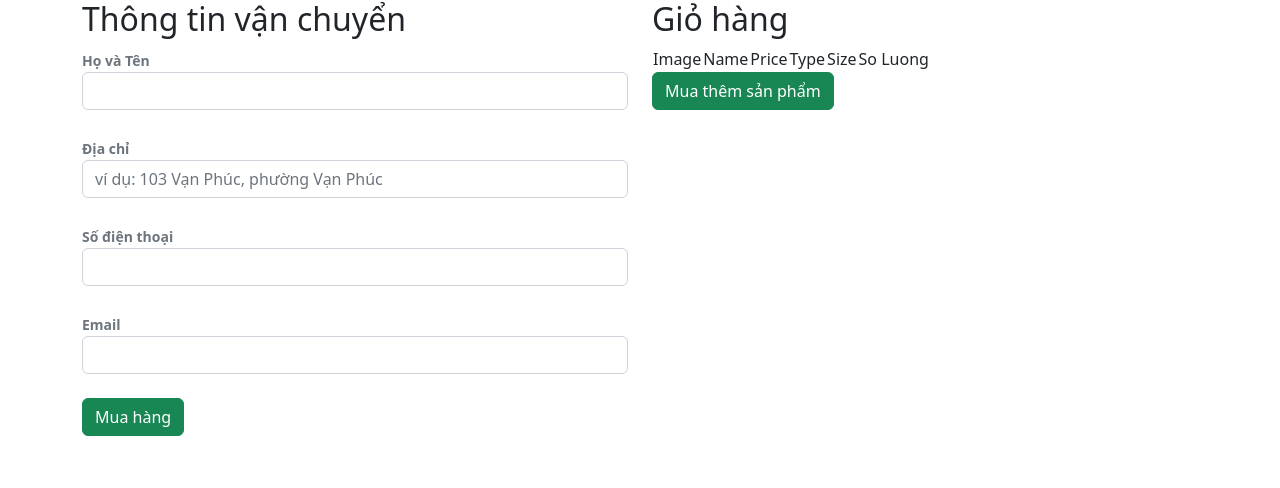
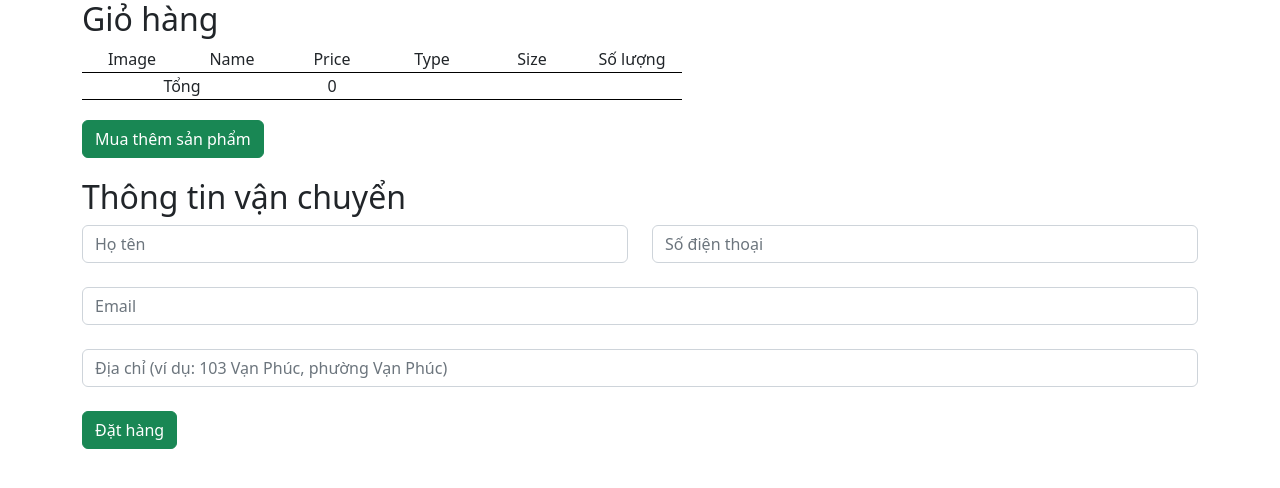
Before and after one commit to hongphat03/WEB-COOLMATE, a PHP site: page /user/product_in_cart.php in a window 1280 px wide. Shown: the top 488 px of the page. Run offline with PHP 8.4, Linux system fonts and the light colour scheme; data that the repository does not hold is empty.

Commit message:
edit product_in_cart
edit product_in_cart

```diff
--- a/user/product_in_cart.php
+++ b/user/product_in_cart.php
@@ -48,31 +48,138 @@
 </head>
 <body>
     <!-- Begin Header -->
-
     <!-- End Header -->
     <!-- Begin Container -->
     <div class="container">
         <div class="row">
-            <div class="col-lg-6 col-md-6 col-sm-6 col-12">
+            <div class="col-lg-12 col-md-12 col-sm-12 col-12">
+                <div class="right-cart">
+                    <div class="title"><h2>Giỏ hàng</h2></div>
+                        <!-- Begin table -->
+                        <table>
+                            <thead>
+                                <tr>
+                                    <td>Image</td>
+                                    <td>Name</td>
+                                    <td>Price</td>
+                                    <td>Type</td>
+                                    <td>Size</td>
+                                    <td>Số lượng</td>
+                                </tr>
+                            </thead>
+                            <tbody>
+                                <?php
+                                $sql = "select * from products_in_cart where email = '$email'";
+                                $result = executeResult($sql);
+                                if(count($result) > 0){
+                                    foreach($result as $row ){
+
+                                        $idProduct = $row['productId'];
+                                        $sql2 = "select * from products where id = '$idProduct'";
+                                        $result2 = executeResult($sql2);
+                                        foreach($result2 as $row2 ){
+                                ?>
+                                <tr>
+                                    <!-- Begin product -->
+                                        <td>
+                                            <div class="image-product">
+                                                <img class="image-product" src="<?php echo $row2['image']?>" alt="" width="100px">
+                                            </div>
+                                        </td>
+                                        <td>
+                                            <div class="name-product">
+                                                <?php echo $row2['name']?>
+                                            </div>
+                                        </td>
+                                        <td><?php echo $row2['price']?></td>
+                                        <td>
+                                            <div class="type-product">
+                                                <?php echo $row2['type']?>
+                                            </div>
+                                        </td>
+                                        <td>
+                                            <div class="size-product">
+                                                <?php echo $row['size']?>
+                                            </div>
+                                        </td>
+                                        <td>
+                                            <div class="quantity-product">
+                                                <?php echo $row['quantity']?>
+                                            </div>
+                                        </td>
+                                        <td>
+                                        <form action="" method="post">
+                                            <button class="btn btn-danger" name="deleteProductInCart" value="<?php echo $idProduct?>">Xoá</button>
+                                        </form>
+                                        </td>
+                                        <td>
+
+                                        <?php
+                                                $temp = $row['quantity'];
+                                                while($temp>0){
+                                                    $product .="$idProduct";
+                                                    $temp--;
+                                                }
+                                            $totalCost += $row2['price']*$row['quantity'];
+                                        ?>
+                                        </td>
+                                    <!-- End product -->
+                                </tr>
+                                <?php
+                                        }
+                                    }
+                                }
+                                ?>
+                            </tbody>
+                            <tfoot>
+                                <td colspan="2">Tổng</td>
+                                <td><?php echo $totalCost ?></td>
+                            </tfoot>
+                        </table>
+                    <div class="btn-addproduct">
+                        <a class="btn btn-success" href="../product/products.php">Mua thêm sản phẩm</a>
+                    </div>
+                </div>
+            </div>
+                        <!-- End table -->
+                         <!-- Begin form -->
+            <div class="col-lg-12 col-md-12 col-sm-12 col-12">
                 <div class="left-cart">
                 <div class="title"><h2>Thông tin vận chuyển</h2></div>
-                        <!-- Begin form -->
-                        <form method="post">
+                <!-- Begin form -->
+                <form method="post">
+                <div class="form-container">
+                <div class="row">
+                            <div class="col">
+                                <input type="text" class="form-control" id="" placeholder="Họ tên" name="name">
+                            </div>
+                            <div class="col">
+                                <input type="text" class="form-control" id="" placeholder="Số điện thoại" name="phone_number">
+                            </div>
+                        </div>
+                        <br>
+                        <!-- email -->
+                        <input type="mail" class="form-control" id="" placeholder="Email" name="mail"> <br>
+                        <!-- Địa chỉ -->
+                        <input type="text" class="form-control" id="" placeholder="Địa chỉ (ví dụ: 103 Vạn Phúc, phường Vạn Phúc)" name="address"> <br>
+                        <!-- <form method="post">        -->
                         <!-- dia chi -->
-                        <label for="name" class="form-text"><b>Họ và Tên</b> </label>    <br>
-                        <input type="text" name="name" class="form-control">    <br>
+                        <!-- <label for="name" class="form-text"><b>Họ và Tên</b> </label>    <br>
+                        <input type="text" name="name" class="form-control">    <br> -->
                         <!-- dia chi -->
-                        <label for="address" class="form-text" ><b>Địa chỉ</b> </label>    <br>
-                        <input type="text" name="address" class="form-control"  placeholder="ví dụ: 103 Vạn Phúc, phường Vạn Phúc">    <br>
+                        <!-- <label for="address" class="form-text" ><b>Địa chỉ</b> </label>    <br>
+                        <input type="text" name="address" class="form-control"  placeholder="ví dụ: 103 Vạn Phúc, phường Vạn Phúc">    <br> -->
                         <!-- so dien thoai -->
-                        <label for="phone_number" class="form-text"><b>Số điện thoại</b> </label>    <br>
-                        <input type="text" name="phone_number" class="form-control">    <br>
+                        <!-- <label for="phone_number" class="form-text"><b>Số điện thoại</b> </label>    <br>
+                        <input type="text" name="phone_number" class="form-control">    <br> -->
 
-                        <label for="email" class="form-text"><b>Email</b> </label>    <br>
-                        <input type="text" name="email" class="form-control">    <br>
+                        <!-- <label for="email" class="form-text"><b>Email</b> </label>    <br>
+                        <input type="text" name="email" class="form-control">    <br> -->
                         <!-- submit -->
-                        <button class="btn btn-success" name="buy">Mua hàng</button>
+                        <button class="btn btn-success" name="buy">Đặt hàng</button>
                         </form>
+                    </div>
+                    <!-- end form -->
                         <?php
 
                         if(!empty($email) && !empty($phone_number) && !empty($address) && $totalCost>0) {
@@ -100,92 +207,6 @@
                 </div>
             </div>
                         <!-- End form -->
-            <div class="col-lg-6 col-md-6 col-sm-6 col-12">
-                <div class="right-cart">
-                    <div class="title"><h2>Giỏ hàng</h2></div>
-                        <!-- Begin table -->
-                        <table>
-                            <thead>
-
-                                <tr>
-
-                                    <td>Image</td>
-                                    <td>Name</td>
-                                    <td>Price</td>
-                                    <td>Type</td>
-                                    <td>Size</td>
-                                    <td>So Luong</td>
-                                </tr>
-                            </thead>
-                            <tbody>
-                                <?php
-                                $sql = "select * from products_in_cart where email = '$email'";
-                                $result = executeResult($sql);
-                                if(count($result) > 0){
-                                    foreach($result as $row ){
-
-                                        $idProduct = $row['productId'];
-                                        $sql2 = "select * from products where id = '$idProduct'";
-                                        $result2 = executeResult($sql2);
-                                        foreach($result2 as $row2 ){
-                                ?>
-                                <tr>
-                                    <!-- Begin product -->
-
-                                        <td>
-                                            <div>
-                                                <img class="image-product" src="<?php echo $row2['image']?>" alt="" width="100px">
-                                            </div>
-                                        </td>
-                                        <div class="right-item">
-                                        <td><?php echo $row2['name']?></td>
-                                        <td><?php echo $row2['price']?></td>
-                                        <td>
-                                            <div class="type-product">
-                                                <?php echo $row2['type']?>
-                                            </div>
-                                        </td>
-                                        <td>
-                                            <div class="size-product">
-                                                <?php echo $row['size']?>
-                                            </div>
-                                        </td>
-                                        <td>
-                                            <div class="quantity-product">
-                                                <?php echo $row['quantity']?>
-                                            </div>
-                                        </td>
-                                        </div>
-                                        <td>
-                                        <form action="" method="post">
-                                            <button class="btn btn-danger" name="deleteProductInCart" value="<?php echo $idProduct?>">Xoá</button>
-                                        </form>
-                                        </td>
-                                        <td>
-
-                                        <?php
-                                                $temp = $row['quantity'];
-                                                while($temp>0){
-                                                    $product .="$idProduct";
-                                                    $temp--;
-                                                }
-                                            $totalCost += $row2['price']*$row['quantity'];
-                                        ?>
-                                        </td>
-
-                                    <!-- End product -->
-                                </tr>
-                                <?php
-                                        }
-                                    }
-                                }
-                                ?>
-                            </tbody>
-                        </table>
-                    <div><a class="btn btn-success" href="../product/products.php">Mua thêm sản phẩm</a></div>
-                </div>
-            </div>
-                        <!-- End table -->
         </div>
     </div>
     <!-- End Container -->
--- a/user/styleproduct.css
+++ b/user/styleproduct.css
@@ -1,33 +1,39 @@
-/* Layout */
-.left-cart{
-    width: 100%;
-    /* border: 1px solid black; */
+
+/* Table */
+thead, tbody, tfoot, tr, td, th {
+    border-color: inherit;
+    border-style: solid;
+    border-width: 0;
+    border-bottom: 1px solid black;
+    border-radius: 2px;
+    text-align: center;
+    min-width: 100px;
 }
-.right-cart{
-    width: 100%;
-    /* border: 1px solid black; */
-}
-
-/* Product */
+tr:nth-child(even) {
+    background-color: #dddddd;
+  }
+tr:hover {background-color: rgb(103, 197, 255);}
 .items{
     display: block;
     margin: 10px 0px;
     border: 1px solid black;
 }
+/* Product */
 .image-product{
     border-radius: 16px;
 }
-.size-product, .quantity-product{
-    margin: 10px 0px;
-    padding: 5px 5px;
+.quantity-product{
     text-align: center;
     border: 1px solid black;
     border-radius: 8px;
 }
-.right-item{
-    position: relative;
+.btn-addproduct{
+    margin-top: 20px;
 }
-.size-product{
-    position: relative;
-    right: 0;
+/* Form */
+.left-cart{
+    margin-top: 20px;
 }
+.form-container{
+
+}
```
